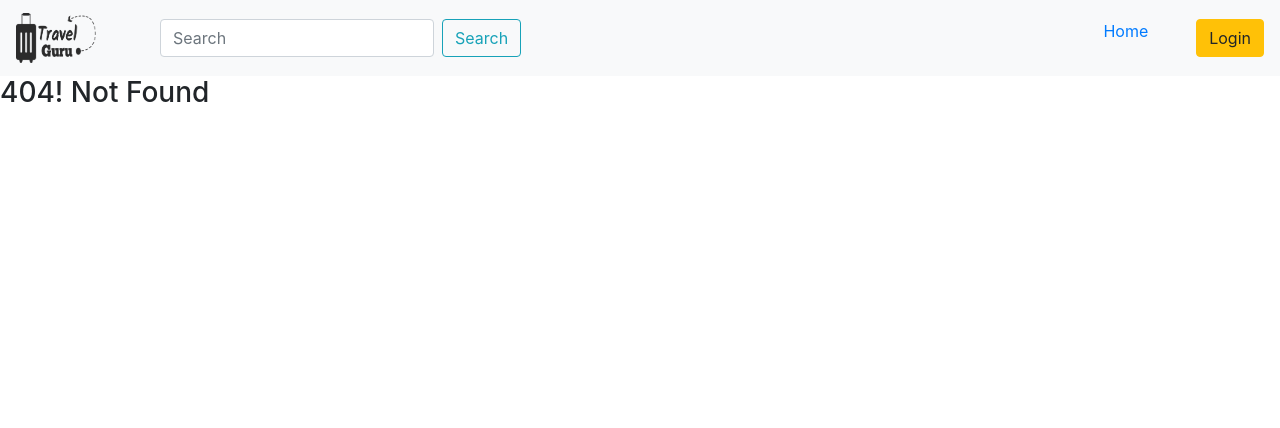
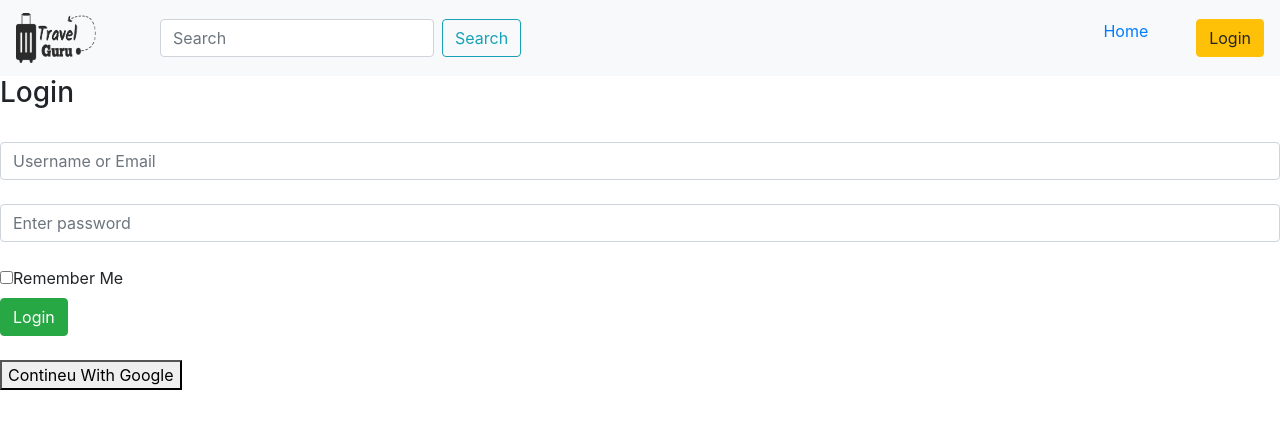
Before and after one commit to ShuvoDas1/travel-guru, a React (Create React App) app: page /login in a window 1280 px wide. Before the commit this address had no page. Shown: the top 428 px of the page. Built offline with nearby package versions, Linux system fonts and the light colour scheme.

Commit message:
google sign is start

```diff
--- a/package.json
+++ b/package.json
@@ -7,6 +7,7 @@
     "@testing-library/react": "^9.5.0",
     "@testing-library/user-event": "^7.2.1",
     "bootstrap": "^4.5.2",
+    "firebase": "^7.21.0",
     "react": "^16.13.1",
     "react-bootstrap": "^1.3.0",
     "react-dom": "^16.13.1",
--- a/src/App.js
+++ b/src/App.js
@@ -11,6 +11,7 @@ import {
 } from "react-router-dom";
 import NotFound from './Components/NotFound/NotFound';
 import LocationDetail from './Components/LocationDetail/LocationDetail';
+import Login from './Components/Login/Login';
 export const locationContext = createContext();
 
 
@@ -28,8 +29,11 @@ function App() {
         <Route exact path='/'>
             <Home></Home>
         </Route>
-        <Route path='/booking/:placeId'>
+        <Route path='/location/:placeId'>
           <LocationDetail></LocationDetail>
+        </Route>
+        <Route path='/login'>
+            <Login></Login>
         </Route>
         <Route path='*'>
           <NotFound></NotFound>
--- a/src/Components/Header/Header.js
+++ b/src/Components/Header/Header.js
@@ -1,9 +1,13 @@
 import React from 'react';
 import { Button, Form, FormControl, Nav, Navbar } from 'react-bootstrap';
-import { Link } from 'react-router-dom';
+import { Link, useHistory } from 'react-router-dom';
 import logo from '../../images/Logo.png'
 
 const Header = () => {
+    const history = useHistory()
+    const handleLoginBtn = () =>{
+        history.push('/login')
+    }
     return (
         <Navbar bg="light" variant="light">
         <Navbar.Brand>
@@ -15,7 +19,7 @@ const Header = () => {
         </Form>
         <Nav className="ml-auto">
             <Link to='/home'>Home</Link>
-            <button class='btn btn-warning ml-5'>Login</button>
+            <button onClick={handleLoginBtn} class='btn btn-warning ml-5'>Login</button>
         </Nav>
 
     </Navbar>
--- a/src/Components/Locations/Locations.js
+++ b/src/Components/Locations/Locations.js
@@ -9,7 +9,7 @@ const Locations = (props) => {
     const history = useHistory();
 
     const handleBookingBtn = (id) =>{
-        history.push('/booking/'+ id);
+        history.push('/location/'+ id);
     }
 
     return (
--- /dev/null
+++ b/src/Components/Login/Login.js
@@ -0,0 +1,51 @@
+import React from 'react';
+import * as firebase from "firebase/app";
+import "firebase/auth";
+import firebaseConfig from './firebase.config';
+
+const Login = () => {
+    if(firebase.app.length == 0){
+        firebase.initializeApp(firebaseConfig);
+    }
+    const signInWithGoogle = () => {
+        const  provider = new firebase.auth.GoogleAuthProvider();
+        firebase.auth().signInWithPopup(provider)
+        .then(result => {
+            // This gives you a Google Access Token. You can use it to access the Google API.
+            var token = result.credential.accessToken;
+            // The signed-in user info.
+            var user = result.user;
+            // ...
+          }).catch(function(error) {
+            // Handle Errors here.
+            var errorCode = error.code;
+            var errorMessage = error.message;
+            // The email of the user's account used.
+            var email = error.email;
+            // The firebase.auth.AuthCredential type that was used.
+            var credential = error.credential;
+            // ...
+          });
+    }
+    return (
+        <>
+        <form>
+            <h3>Login</h3>
+            <br/>
+            <input type="text"  className='form-control' placeholder='Username or Email' />
+            <br/>
+            <input type="password" className='form-control' name="" id="" placeholder='Enter password'/>
+            <br/>
+            <input type="checkbox" name="Remember Me" id=""/>
+            <label htmlFor="rememberMe"> Remember Me</label>
+            <br/>
+            <button className='btn btn-success'>Login</button>
+        </form>
+        <br/>
+        <button onClick={signInWithGoogle}>Contineu With Google</button>
+        </>
+
+    );
+};
+
+export default Login;
--- /dev/null
+++ b/src/Components/Login/firebase.config.js
@@ -0,0 +1,11 @@
+const firebaseConfig = {
+    apiKey: "AIzaSyCgUad9duurIOEEycfplA_ngywP6fbxZKY",
+    authDomain: "travel-guru-43905.firebaseapp.com",
+    databaseURL: "https://travel-guru-43905.firebaseio.com",
+    projectId: "travel-guru-43905",
+    storageBucket: "travel-guru-43905.appspot.com",
+    messagingSenderId: "884899795866",
+    appId: "1:884899795866:web:8ea4c53b8459a50c3ea023"
+  };
+
+  export default firebaseConfig;
```
Also changed, not shown: 1 other file (tests, documents, lock files or other folders).
